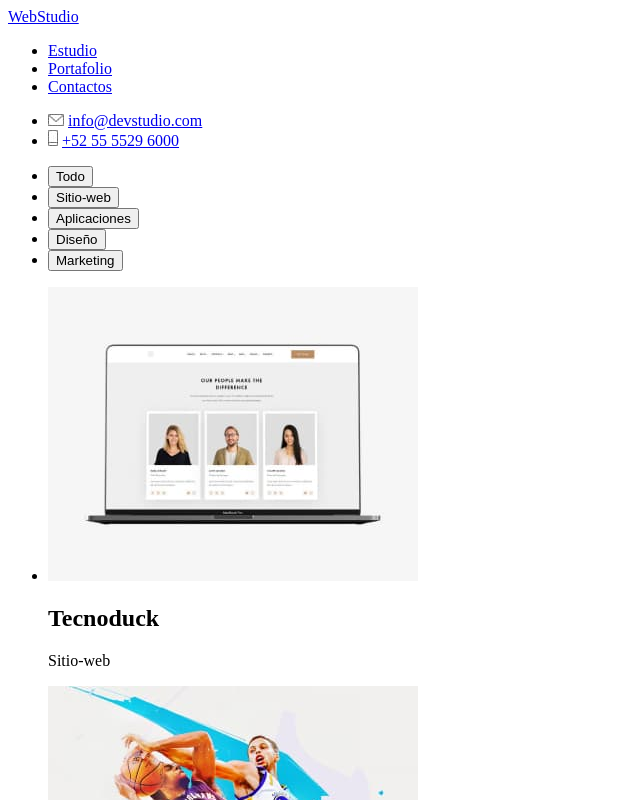
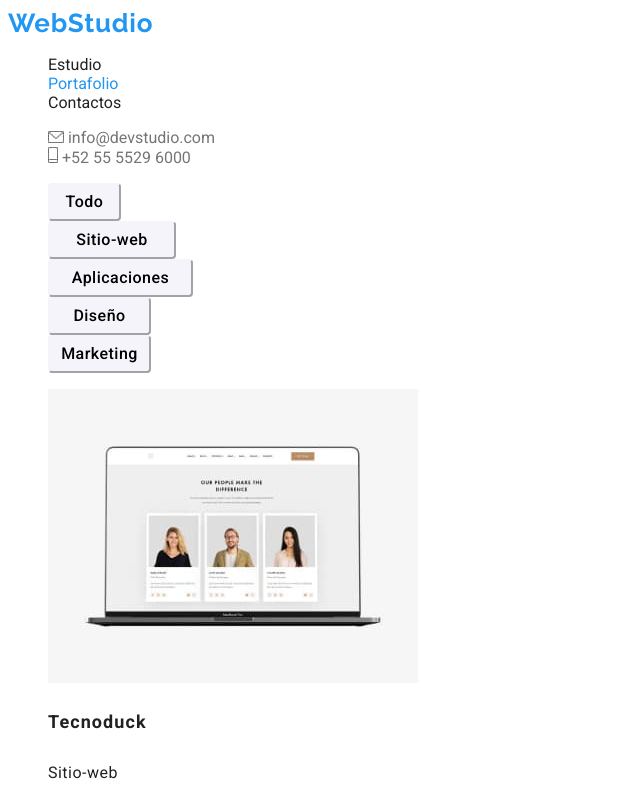
Before and after one commit to midefaux/goit-markup-hw-02, a plain HTML site: page portafolio.html in a window 1280 px wide. Shown: the top 800 px of the page, without its empty margins (0-640 px from the left). Drawn offline with Linux system fonts and the light colour scheme.

Commit message:
tarea finalizada

```diff
--- a/css/styles.css
+++ b/css/styles.css
@@ -0,0 +1,191 @@
+:root {
+  --contact-text: #757575;
+  --category-text: #757575;
+  --nav-text: #212121;
+  --filter-text: #212121;
+  --main-text: #212121;
+  --active: #2196f3;
+  --background-btn-filter: #f5f4fa;
+  --background-footer: #2f303a;
+}
+body {
+  font-family: Roboto, sans-serif;
+  color: var(--main-text);
+}
+body ul {
+  list-style-type: none;
+}
+.logo {
+  text-decoration: none;
+  font-family: Raleway;
+  font-size: 26px;
+  font-weight: 700;
+  line-height: 31px;
+  letter-spacing: 0.03em;
+  color: var(--active);
+}
+.nav-links {
+  list-style-type: none;
+}
+.nav-links a {
+  text-decoration: none;
+  color: var(--nav-text);
+}
+.nav-links a:hover {
+  text-decoration: none;
+  color: var(--active);
+}
+#study-link {
+  color: var(--active);
+}
+#portafolio-link {
+  color: var(--active);
+}
+.contact-us {
+  list-style-type: none;
+}
+.contact-us a {
+  color: var(--contact-text);
+  text-decoration: none;
+}
+.contact-us a:hover {
+  color: var(--active);
+  text-decoration: none;
+}
+footer {
+  background-color: var(--background-footer);
+  color: #fff;
+}
+.contact-us-footer {
+  list-style-type: none;
+}
+.contact-us-footer a {
+  color: rgba(255, 255, 255, 0.6);
+  text-decoration: none;
+}
+.contact-us-footer a:hover {
+  color: var(--active);
+  text-decoration: none;
+}
+.btn-service {
+  font-family: Roboto;
+  font-size: 16px;
+  font-weight: 700;
+  line-height: 30px;
+  letter-spacing: 0.06em;
+  text-align: center;
+}
+.btn-service:hover {
+  font-family: Roboto;
+  font-size: 16px;
+  font-weight: 700;
+  line-height: 30px;
+  letter-spacing: 0.06em;
+  text-align: center;
+  color: #fff;
+  border-color: var(--active);
+  background-color: var(--active);
+  cursor: pointer;
+}
+.filter {
+  list-style-type: none;
+}
+.text-filter {
+  font-family: Roboto;
+  font-size: 16px;
+  font-weight: 500;
+  line-height: 26px;
+  letter-spacing: 0.03em;
+  text-align: center;
+}
+.filter-btn-all {
+  height: 38px;
+  width: 73px;
+  border-color: var(--background-btn-filter);
+  border-radius: 4px;
+  background-color: var(--background-btn-filter);
+}
+.filter-btn-all:hover {
+  font-family: Roboto;
+  height: 38px;
+  width: 73px;
+  color: #fff;
+  border-color: var(--active);
+  background-color: var(--active);
+  cursor: pointer;
+}
+.filter-btn-web {
+  height: 38px;
+  width: 128px;
+  border-color: var(--background-btn-filter);
+  border-radius: 4px;
+  background-color: var(--background-btn-filter);
+}
+.filter-btn-web:hover {
+  width: 128px;
+  height: 38px;
+  color: #fff;
+  border-color: var(--active);
+  background-color: var(--active);
+  cursor: pointer;
+}
+.filter-btn-app {
+  height: 38px;
+  width: 145px;
+  border-color: var(--background-btn-filter);
+  border-radius: 4px;
+  background-color: var(--background-btn-filter);
+}
+.filter-btn-app:hover {
+  width: 145px;
+  height: 38px;
+  color: #fff;
+  border-color: var(--active);
+  background-color: var(--active);
+  cursor: pointer;
+}
+.filter-btn-design {
+  height: 38px;
+  width: 103px;
+  border-color: var(--background-btn-filter);
+  border-radius: 4px;
+  background-color: var(--background-btn-filter);
+}
+.filter-btn-design:hover {
+  width: 103px;
+  height: 38px;
+  color: #fff;
+  border-color: var(--active);
+  background-color: var(--active);
+  cursor: pointer;
+}
+.filter-btn-marketing {
+  height: 38px;
+  width: 103px;
+  border-color: var(--background-btn-filter);
+  border-radius: 4px;
+  background-color: var(--background-btn-filter);
+}
+.filter-btn-marketing:hover {
+  width: 103px;
+  height: 38px;
+  color: #fff;
+  border-color: var(--active);
+  background-color: var(--active);
+  cursor: pointer;
+}
+.filter-items h2 {
+  font-family: Roboto;
+  font-size: 18px;
+  font-weight: 700;
+  line-height: 2.25em;
+  letter-spacing: 0.06em;
+  text-align: left;
+}
+.filter-items p {
+  font-size: 16px;
+  font-weight: 400;
+  line-height: 1.875em;
+  letter-spacing: 0.03em;
+  text-align: left;
+}
--- a/portafolio.html
+++ b/portafolio.html
@@ -11,12 +11,13 @@
       href="https://fonts.googleapis.com/css2?family=Raleway:wght@700&family=Roboto:wght@400;500;700;900&display=swap"
       rel="stylesheet"
     />
+    <link rel="stylesheet" href="./css/styles.css" />
   </head>
   <body>
     <header>
       <nav>
-        <a href="#">WebStudio</a>
-        <ul>
+        <a class="logo" href="#">WebStudio</a>
+        <ul class="nav-links">
           <li>
             <a href="./index.html" target="_blank" rel="noopener noreferrer"
               >Estudio</a
@@ -24,6 +25,7 @@
           </li>
           <li>
             <a
+              id="portafolio-link"
               href="./portafolio.html"
               target="_blank"
               rel="noopener noreferrer"
@@ -37,7 +39,7 @@
           </li>
         </ul>
       </nav>
-      <ul>
+      <ul class="contact-us">
         <li>
           <img src="./images/email.jpg" alt="icono de email" width="16" />
           <a href="mailto:info@devstudio.com">info@devstudio.com</a>
@@ -50,16 +52,36 @@
     </header>
     <main>
       <section>
-        <ul>
-          <li><button type="button">Todo</button></li>
-          <li><button type="button">Sitio-web</button></li>
-          <li><button type="button">Aplicaciones</button></li>
-          <li><button type="button">Diseño</button></li>
-          <li><button type="button">Marketing</button></li>
+        <ul class="filter">
+          <li>
+            <button type="button" class="filter-btn-all text-filter">
+              Todo
+            </button>
+          </li>
+          <li>
+            <button type="button" class="filter-btn-web text-filter">
+              Sitio-web
+            </button>
+          </li>
+          <li>
+            <button type="button" class="filter-btn-app text-filter">
+              Aplicaciones
+            </button>
+          </li>
+          <li>
+            <button type="button" class="filter-btn-design text-filter">
+              Diseño
+            </button>
+          </li>
+          <li>
+            <button type="button" class="filter-btn-marketing text-filter">
+              Marketing
+            </button>
+          </li>
         </ul>
       </section>
       <section>
-        <ul>
+        <ul class="filter-items">
           <li>
             <img
               src="./images/members.jpg"
@@ -154,12 +176,16 @@
       </section>
     </main>
     <footer>
-      <a href="#">WebStudio</a>
+      <a class="logo" href="#">WebStudio</a>
       <address>
-        <ul>
+        <ul class="contact-us-footer">
           <li>Calz. Ticomán 500, Ciudad de México, CDMX, México</li>
-          <li><a href="tel:+525555296000">+52 55 5529 6000</a></li>
-          <li><a href="mailto:info@devstudio.com">info@devstudio.com</a></li>
+          <li>
+            <a href="tel:+525555296000">+52 55 5529 6000</a>
+          </li>
+          <li>
+            <a href="mailto:info@devstudio.com">info@devstudio.com</a>
+          </li>
         </ul>
       </address>
     </footer>
```
Also changed, not shown: index.html (+18 -9 lines).
